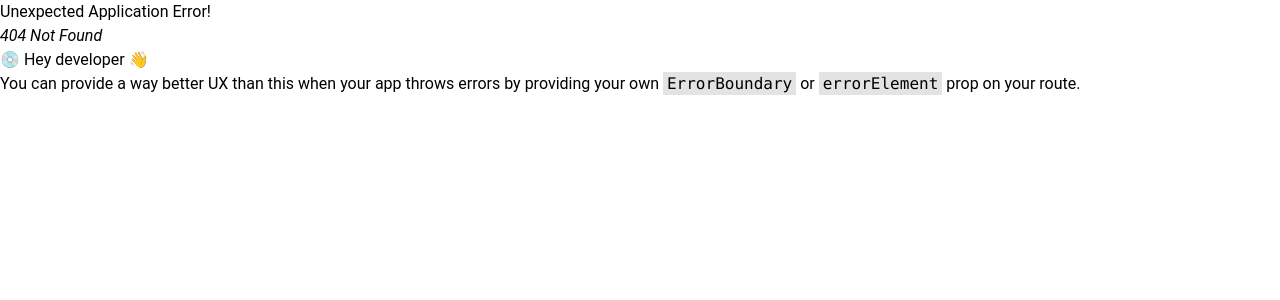
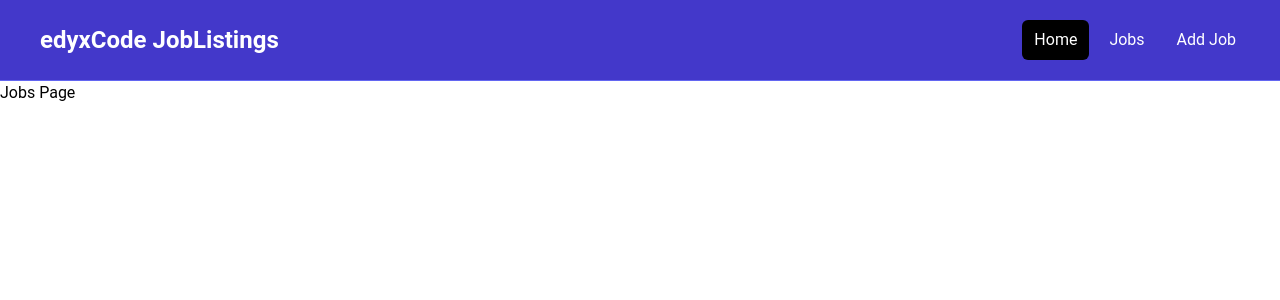
Before and after one commit to edyting/react-joblistings, a React (Vite) app: page /jobs in a window 1280 px wide. Before the commit this address had no page. Shown: the top 300 px of the page. Built offline with nearby package versions, Linux system fonts and the light colour scheme.

Commit message:
added jobs page and updated app.tsx with the new route

```diff
--- a/src/App.tsx
+++ b/src/App.tsx
@@ -1,12 +1,14 @@
 import {createBrowserRouter,createRoutesFromElements,Route,RouterProvider} from "react-router-dom"
 import Home from "./pages/Home";
 import MainLayout from "./layout/MainLayout";
+import JobsPage from "./pages/JobsPage";
 
 
 const router = createBrowserRouter(
   createRoutesFromElements(
     <Route path="/" element={<MainLayout/>}>
       <Route index element={<Home />} />
+      <Route path="jobs" element={<JobsPage/>} />
     </Route>
   )
 );
--- /dev/null
+++ b/src/pages/JobsPage.tsx
@@ -0,0 +1,11 @@
+
+const JobsPage = () => {
+  return (
+    <div>
+          <h2>Jobs Page</h2>
+
+    </div>
+  )
+}
+
+export default JobsPage
```
